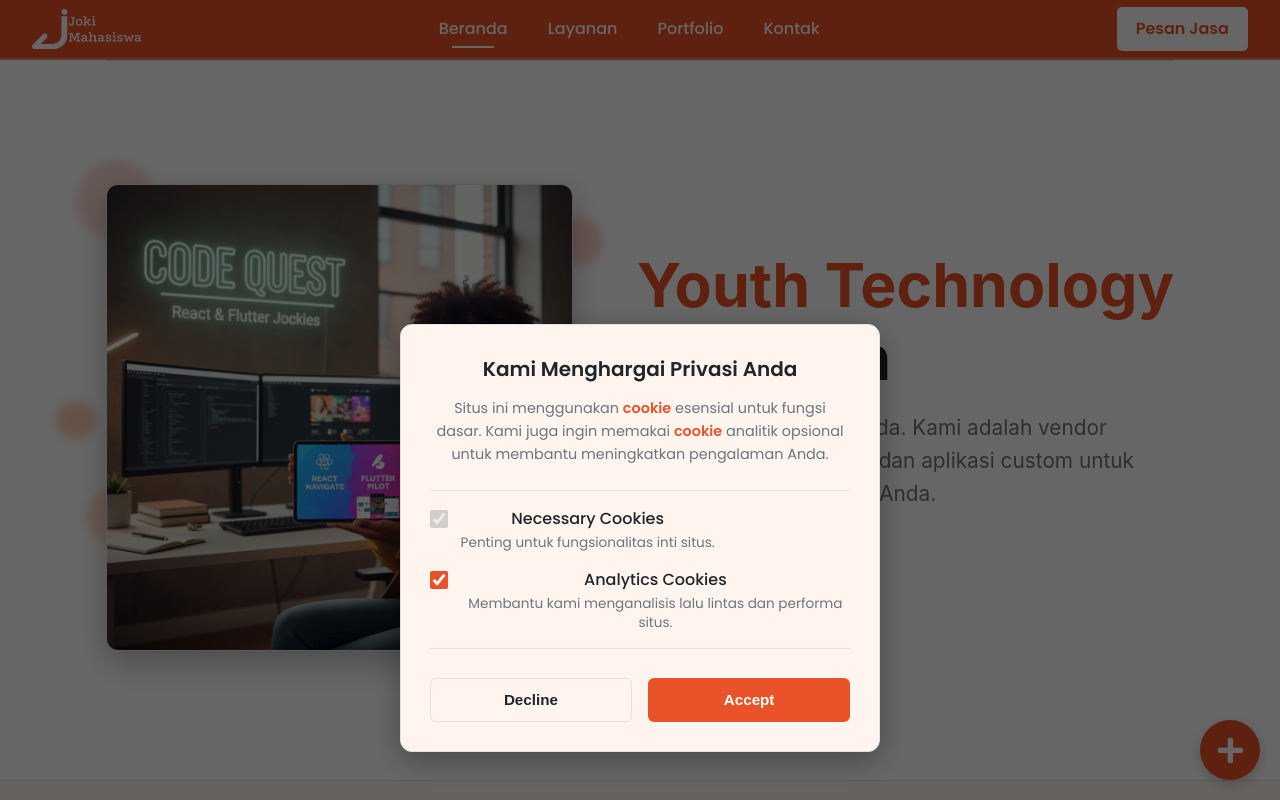
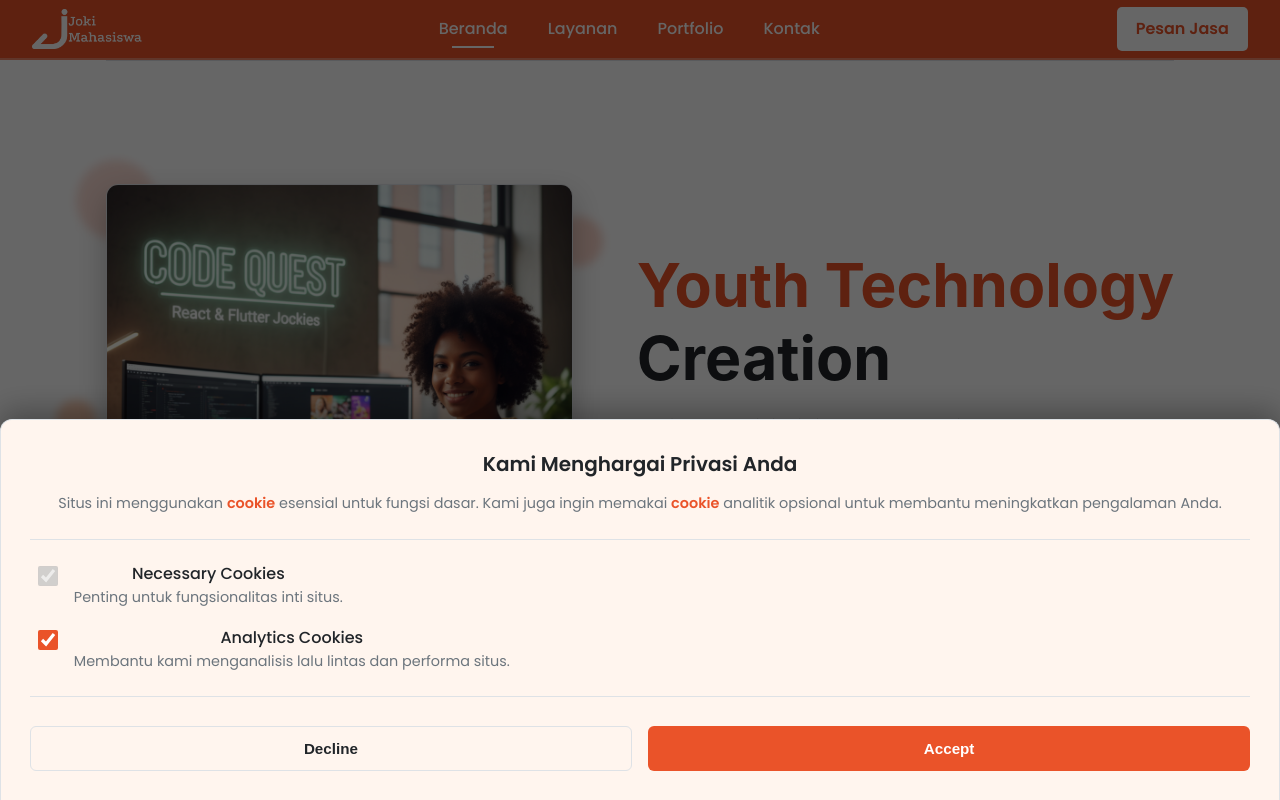
Before and after one commit to joseparhusip/jasa-joki-website, a React (Vite) app: page / in a window 1280 px wide. Shown: the top 800 px of the page. Built offline with nearby package versions, Linux system fonts and the light colour scheme.

Commit message:
first commit

```diff
--- a/src/App.jsx
+++ b/src/App.jsx
@@ -2,7 +2,7 @@
 import Navbar from './components/Navbar';
 import Footer from './components/Footer';
 import Home from './pages/Home';
-import './styles/App.css'; // Bisa dikosongkan jika tidak perlu style khusus App
+import './styles/App.css';
 
 function App() {
   return (
--- a/src/components/Footer.jsx
+++ b/src/components/Footer.jsx
@@ -9,23 +9,36 @@ function Footer() {
   const [analyticsConsent, setAnalyticsConsent] = useState(true);
   const [newsletterEmail, setNewsletterEmail] = useState('');
 
+  // Logika Cookie: Cek consent saat komponen dimuat
   useEffect(() => {
     const consentGiven = localStorage.getItem('cookieConsent');
+    // Tampilkan pop-up jika belum ada consent
     if (!consentGiven) {
       setShowCookiePopup(true);
+    }
+    // Jika consent sudah ada, ambil nilai analytics
+    const storedAnalytics = localStorage.getItem('analyticsConsent');
+    if (storedAnalytics !== null) {
+      setAnalyticsConsent(storedAnalytics === 'true');
     }
   }, []);
 
   const handleAcceptCookies = () => {
+    // Simpan consent dan preferensi analytics
     localStorage.setItem('cookieConsent', 'true');
     localStorage.setItem('analyticsConsent', analyticsConsent.toString());
     setShowCookiePopup(false);
+    // Tambahkan logika untuk mengaktifkan/memuat script analitik di sini
+    console.log(`Cookie Accepted. Analytics: ${analyticsConsent}`);
   };
 
   const handleDeclineCookies = () => {
+    // Simpan consent, nonaktifkan analytics
+    setAnalyticsConsent(false); // Set state analytics ke false
     localStorage.setItem('cookieConsent', 'true');
     localStorage.setItem('analyticsConsent', 'false');
     setShowCookiePopup(false);
+    console.log('Cookie Declined. Analytics: false');
   };
 
   const handleShare = async () => {
@@ -108,7 +121,6 @@ function Footer() {
             </div>
             <div className="footer-column">
               <h4>Hubungi Kami</h4>
-              {/* PERUBAHAN: Lokasi diubah ke Bandung */}
               <p>Bandung, Jawa Barat, Indonesia</p>
               <p><a href="mailto:kontak@youth-tech.id">kontak@youth-tech.id</a></p>
               <div className="footer-socials-new">
@@ -144,10 +156,33 @@ function Footer() {
             <h3>Kami Menghargai Privasi Anda</h3>
             <p className="cookie-text">Situs ini menggunakan <strong>cookie</strong> esensial untuk fungsi dasar. Kami juga ingin memakai <strong>cookie</strong> analitik opsional untuk membantu meningkatkan pengalaman Anda.</p>
             <div className="cookie-options">
-              <div className="cookie-option"><input type="checkbox" id="necessary" checked disabled /><label htmlFor="necessary"><strong>Necessary Cookies</strong><small>Penting untuk fungsionalitas inti situs.</small></label></div>
-              <div className="cookie-option"><input type="checkbox" id="analytics" checked={analyticsConsent} onChange={(e) => setAnalyticsConsent(e.target.checked)} /><label htmlFor="analytics"><strong>Analytics Cookies</strong><small>Membantu kami menganalisis lalu lintas dan performa situs.</small></label></div>
+              {/* Necessary Cookies (Wajib & Disabled) */}
+              <div className="cookie-option">
+                <input type="checkbox" id="necessary" checked disabled />
+                <label htmlFor="necessary">
+                  <strong>Necessary Cookies</strong>
+                  <small>Penting untuk fungsionalitas inti situs.</small>
+                </label>
+              </div>
+              {/* Analytics Cookies (Opsional & Dapat Diubah) */}
+              <div className="cookie-option">
+                <input
+                  type="checkbox"
+                  id="analytics"
+                  checked={analyticsConsent}
+                  onChange={(e) => setAnalyticsConsent(e.target.checked)}
+                />
+                <label htmlFor="analytics">
+                  <strong>Analytics Cookies</strong>
+                  <small>Membantu kami menganalisis lalu lintas dan performa situs.</small>
+                </label>
+              </div>
             </div>
-            <div className="cookie-buttons"><button onClick={handleDeclineCookies} className="cookie-button decline">Decline</button><button onClick={handleAcceptCookies} className="cookie-button accept">Accept</button></div>
+            {/* Tombol Aksi */}
+            <div className="cookie-buttons">
+              <button onClick={handleDeclineCookies} className="cookie-button decline">Decline</button>
+              <button onClick={handleAcceptCookies} className="cookie-button accept">Accept</button>
+            </div>
           </div>
         </div>
       )}
--- a/src/styles/NavbarFooter.css
+++ b/src/styles/NavbarFooter.css
@@ -211,19 +211,17 @@
 
 .footer-column a:hover {
   color: var(--accent-orange);
-  /* padding-left: 5px; <-- Dihapus agar tidak bergeser */
 }
 
 .footer-column p {
-  /* PERBAIKAN: Mengatur margin dan line-height agar lebih rapi */
   margin: 0 0 0.6rem 0;
   line-height: 1.5;
 }
 
 .footer-socials-new {
   display: flex;
-  align-items: center; /* Menyejajarkan ikon secara vertikal */
-  justify-content: center; /* ✨ BARU: Menengahkan ikon secara horizontal */
+  align-items: center;
+  justify-content: center;
   gap: 1.2rem;
   margin-top: 1.2rem;
 }
@@ -281,38 +279,90 @@
 .fab-container.active .fab-action:nth-child(3) { transition-delay: 0.2s; }
 
 /* ======================================================== */
-/* ===== STYLING COOKIE POP-UP (DISEMPURNAKAN) ===== */
+/* ===== STYLING COOKIE POP-UP (FULL-WIDTH & RAPIH) ===== */
 /* ======================================================== */
 @keyframes fadeIn { from { opacity: 0; } to { opacity: 1; } }
 @keyframes slideUp { from { transform: translateY(30px) scale(0.98); opacity: 0; } to { transform: translateY(0) scale(1); opacity: 1; } }
+
 .cookie-overlay {
-  position: fixed; inset: 0; background-color: rgba(0, 0, 0, 0.6); z-index: 1999;
-  display: flex; justify-content: center; align-items: flex-end; padding: 1rem;
+  position: fixed;
+  inset: 0;
+  background-color: rgba(0, 0, 0, 0.6);
+  z-index: 1999;
+  display: flex;
+  justify-content: center;
+  align-items: flex-end;
+  padding: 0;
   animation: fadeIn 0.4s ease-out forwards;
 }
+
 .cookie-popup {
-  background-color: var(--mobile-menu-bg); color: var(--text-color);
-  border: 1px solid var(--border-color); padding: 1.8rem; border-radius: 12px;
-  box-shadow: 0 8px 30px rgba(0, 0, 0, 0.3); max-width: 480px; width: 100%;
-  animation: slideUp 0.5s ease-out forwards; font-family: 'Poppins', sans-serif;
-  margin-bottom: 2rem;
+  background-color: var(--mobile-menu-bg);
+  color: var(--text-color);
+  border: 1px solid var(--border-color);
+  padding: 1.8rem;
+  border-radius: 0;
+  border-top-left-radius: 12px;
+  border-top-right-radius: 12px;
+  box-shadow: 0 -8px 30px rgba(0, 0, 0, 0.3);
+  max-width: 100%;
+  width: 100%;
+  animation: slideUp 0.5s ease-out forwards;
+  font-family: 'Poppins', sans-serif;
+  margin: 0;
+  border-bottom: none;
 }
+
 .cookie-popup h3 { margin: 0 0 0.8rem 0; color: var(--text-color); font-size: 1.25rem; font-weight: 600; }
 .cookie-popup .cookie-text { margin: 0 0 1.5rem 0; font-size: 0.9rem; line-height: 1.6; color: var(--subtitle-color); }
 .cookie-popup .cookie-text strong { font-weight: 600; color: var(--accent-orange); }
+
+/* ✨ PERBAIKAN MERAPIKAN OPSI COOKIE ✨ */
 .cookie-options {
-  display: flex; flex-direction: column; gap: 1rem; margin-bottom: 1.8rem;
-  padding: 1rem 0; border-top: 1px solid var(--border-color); border-bottom: 1px solid var(--border-color);
+  display: flex;
+  flex-direction: column;
+  gap: 1.2rem; /* Sedikit dilebarkan jarak antar opsi */
+  margin-bottom: 1.8rem;
+  padding: 1.5rem 0; /* Padding vertikal sedikit ditingkatkan */
+  border-top: 1px solid var(--border-color);
+  border-bottom: 1px solid var(--border-color);
 }
-.cookie-option { display: flex; align-items: flex-start; gap: 0.8rem; }
+.cookie-option {
+  display: flex;
+  align-items: flex-start;
+  gap: 1rem; /* Jarak antara checkbox dan label sedikit ditingkatkan */
+  /* Tambahkan sedikit padding horizontal di sini untuk memberi ruang dari tepi pop-up */
+  padding: 0 0.5rem;
+}
 .cookie-option input[type="checkbox"] {
-  accent-color: var(--accent-orange); width: 18px; height: 18px;
-  margin-top: 3px; flex-shrink: 0;
+  accent-color: var(--accent-orange);
+  width: 20px; /* Checkbox sedikit diperbesar */
+  height: 20px; /* Checkbox sedikit diperbesar */
+  margin-top: 2px; /* Disesuaikan agar lebih rata dengan teks judul */
+  flex-shrink: 0;
 }
 .cookie-option input[type="checkbox"]:disabled { cursor: not-allowed; }
-.cookie-option label { display: flex; flex-direction: column; cursor: pointer; user-select: none; }
-.cookie-option label strong { color: var(--text-color); font-weight: 500; margin-bottom: 2px; }
-.cookie-option label small { color: var(--subtitle-color); font-size: 0.85rem; line-height: 1.4; }
+
+/* Perbaikan untuk teks label agar lebih rapi */
+.cookie-option label {
+  display: flex;
+  flex-direction: column;
+  cursor: pointer;
+  user-select: none;
+  line-height: 1.2; /* Disesuaikan untuk kerapihan */
+}
+.cookie-option label strong {
+  color: var(--text-color);
+  font-weight: 500;
+  margin-bottom: 4px; /* Jarak antara judul dan deskripsi ditingkatkan */
+}
+.cookie-option label small {
+  color: var(--subtitle-color);
+  font-size: 0.9rem; /* Ukuran font deskripsi sedikit diperbesar */
+  line-height: 1.5;
+}
+/* ✨ AKHIR PERBAIKAN ✨ */
+
 .cookie-buttons { display: grid; grid-template-columns: 1fr 1fr; gap: 1rem; margin-top: 1.8rem; }
 .cookie-button {
   padding: 0.8rem 1rem; border: none; border-radius: 6px; font-weight: 600;
@@ -323,18 +373,13 @@
 .cookie-button.accept { background-color: var(--accent-orange); color: #FFFFFF; }
 .cookie-button.accept:hover { opacity: 0.9; }
 
-@media (max-width: 480px) {
-  .cookie-overlay { padding: 0; align-items: flex-end; }
-  .cookie-popup { max-width: 100%; margin: 0; border-radius: 16px 16px 0 0; border-bottom: none; }
-}
-
-/* ✨ BARU: Perbaikan responsif untuk kolom footer di mobile */
+/* Perbaikan responsif untuk kolom footer di mobile */
 @media (max-width: 768px) {
   .footer-column {
-    text-align: center; /* Menengahkan teks di setiap kolom */
+    text-align: center;
   }
   .footer-column ul {
-    display: inline-block; /* Membuat list tetap rapi */
-    text-align: left; /* Teks di dalam list tetap rata kiri */
+    display: inline-block;
+    text-align: left;
   }
 }
```
